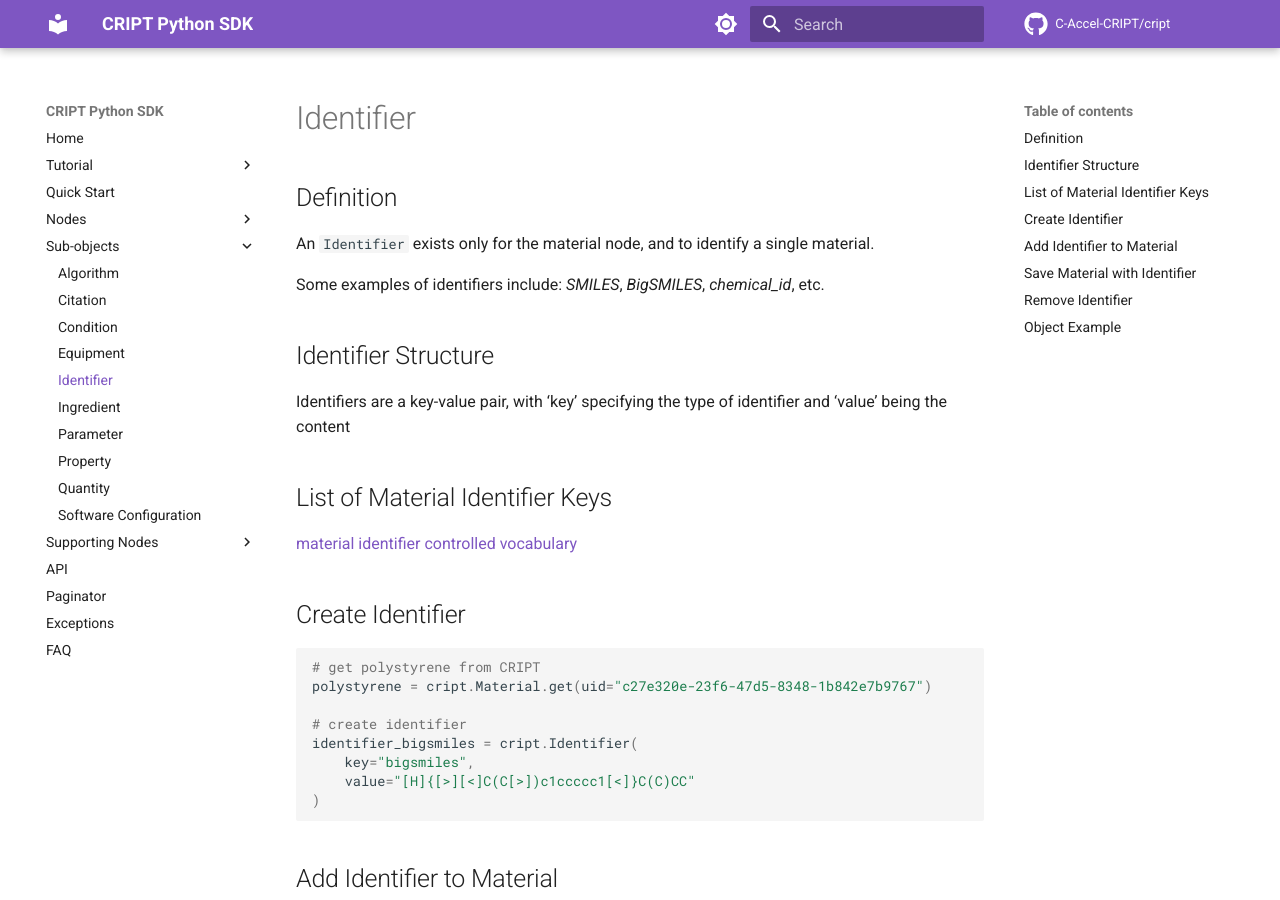
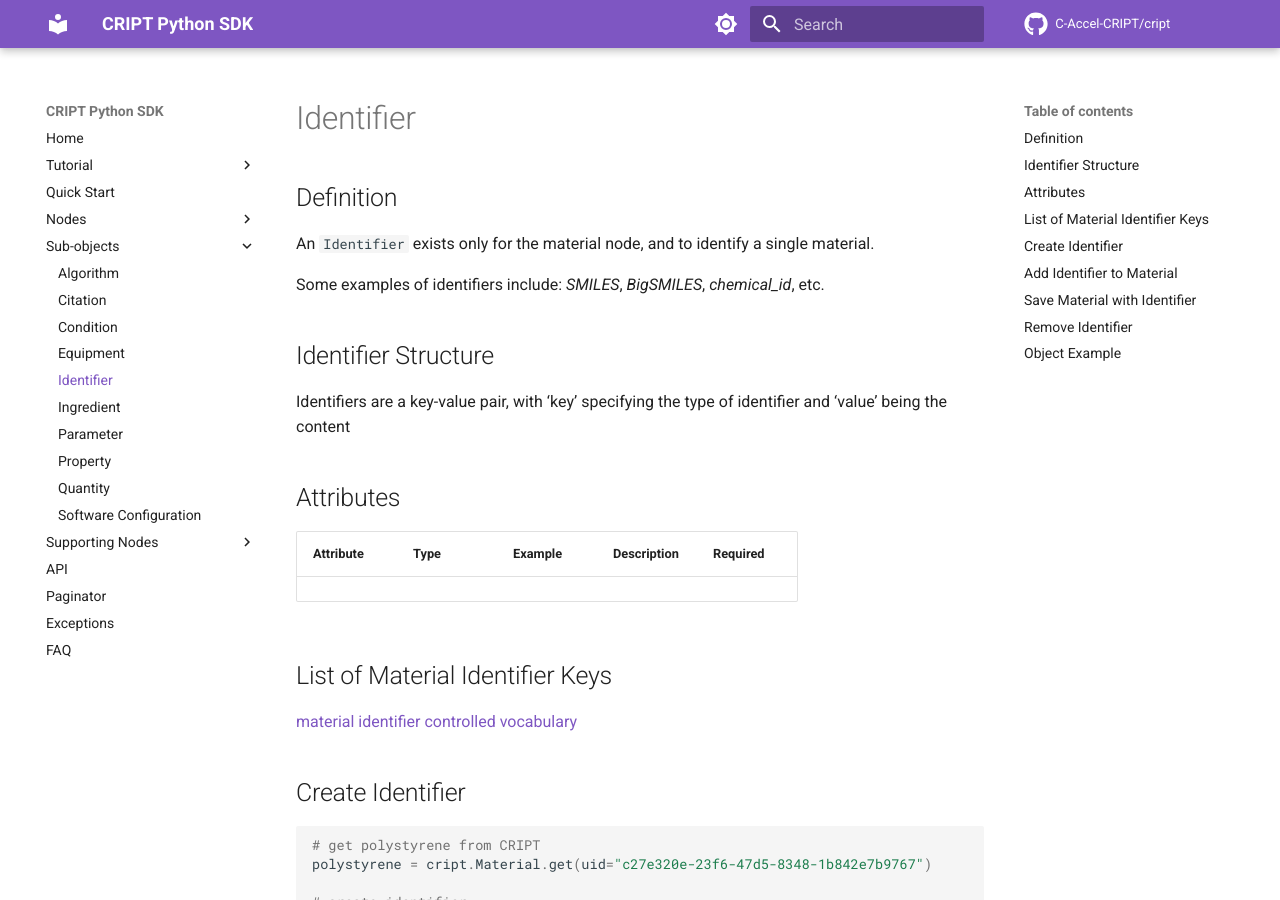
Before and after one commit to C-Accel-CRIPT/sdk-archive, an MkDocs documentation site: the page built from docs/subobjects/identifier.md, in a window 1280 px wide and 900 px high. Built offline with MkDocs 1.6.1 and Material for MkDocs 9.7.7, drawn with Linux system fonts in a browser that asks for light colours; comment, search, counter and statistics services are not loaded.

Commit message:
added empty attributes table

```diff
--- a/docs/subobjects/identifier.md
+++ b/docs/subobjects/identifier.md
@@ -10,6 +10,11 @@
 
 Identifiers are a key-value pair, with ‘key’ specifying the type of identifier and
 ‘value’ being the content
+
+## Attributes
+| Attribute   | Type                                         | Example                                         | Description                                                                    | Required |
+|-------------|----------------------------------------------|-------------------------------------------------|--------------------------------------------------------------------------------|----------|
+
 
 ## List of Material Identifier Keys
 <a href="https://criptapp.org/keys/material-identifier-key/" target="_blank">
```
